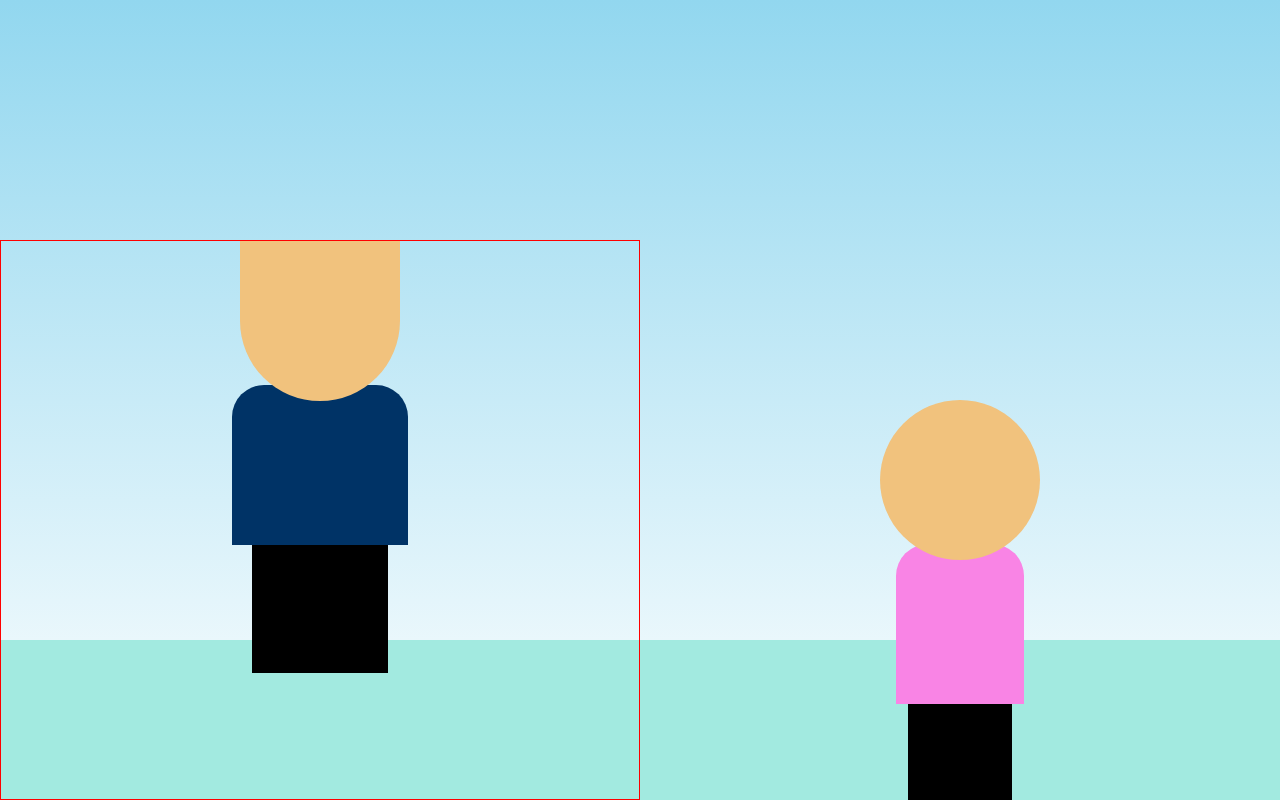
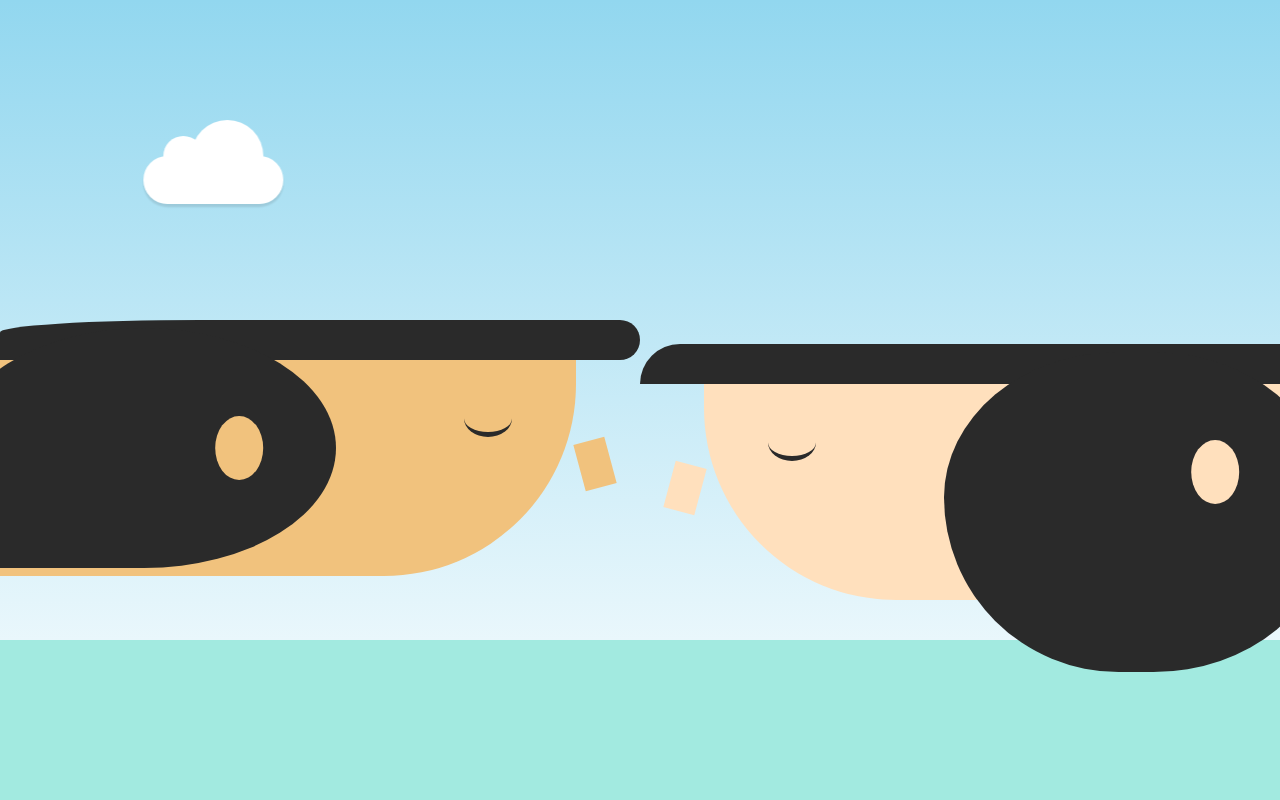
Before and after one commit to bintangadinandra/ultah-ira, a React (Create React App) app: page / in a window 1280 px wide. Shown: the part 3200-4000 px from the top of the page. Built offline with nearby package versions, Linux system fonts and the light colour scheme.

Commit message:
create face

```diff
--- a/src/App.css
+++ b/src/App.css
@@ -76,77 +76,183 @@ a {
 }
 
 .bintang {
-  border: 1px solid red;
+  /* border: 1px solid red; */
   position: absolute;
   width: 50%;
-  height: 70%;
+  height: 60%;
   text-align: center;
   bottom: 0px;
   overflow: hidden;
 }
 
-.bintang>* {
-  margin: auto;
+.bintang-hair {
+  width: 100%;
+  height: 2.5rem;
+  margin-bottom: -1.5rem;
+  position: relative;
+  z-index: 5;
+  border-top-right-radius: 4rem;
+  border-top-left-radius: 100%;
+  border-bottom-right-radius: 4rem;
+  background: #2a2a2a;
+}
+
+.bintang-hair::before {
+  content: '';
+  display: block;
+  position: absolute;
+  left: -3rem;
+  width: 60%;
+  top: .5rem;
+  height: 15rem;
+  background: #2a2a2a;
+  border-radius: 100%;
+  border-bottom-left-radius: 0px;
+}
+
+.bintang-hair::after {
+  content: '';
+  display: block;
+  position: absolute;
+  left: 40%;
+  width: 3rem;
+  height: 4rem;
+  top: 6rem;
+  transform: translateX(-85%);
+  background: #f1c27d;
+  border-radius: 100%;
 }
 
 .bintang-head {
-  width: 10rem;
-  height: 10rem;
+  width: 90%;
+  height: 15rem;
   margin-bottom: -1rem;
   position: relative;
   z-index: 1;
   background: #f1c27d;
-  border-bottom-left-radius: 5rem;
-  border-bottom-right-radius: 5rem;
+  border-bottom-right-radius: 12rem;
+}
+
+.bintang-face::before {
+  content: '';
+  display: block;
+  width: 3rem;
+  height: 2rem;
+  position: absolute;
+  z-index: 10;
+  right: 20%;
+  top: 5rem;
+  border-radius: 100%;
+  border-bottom: 5px solid #2a2a2a;
+}
+
+.bintang-face::after {
+  content: '';
+  display: block;
+  width: 2rem;
+  height: 3rem;
+  background: #f1c27d;
+  position: absolute;
+  z-index: 10;
+  right: 1.8rem;
+  top: 7.5rem;
+  transform: rotate(-15deg)
 }
 
 .bintang-body {
-  width: 11rem;
-  height: 10rem;
+  width: 7rem;
+  height: 100%;
+  border-top-right-radius: 5rem;
   background: #003366;
-  border-top-left-radius: 2rem;
-  border-top-right-radius: 2rem;
-}
-
-.bintang-legs {
-  width: 8.5rem;
-  height: 8rem;
-  background: black;
 }
 
 .ira {
   position: absolute;
   width: 50%;
-  height: 50%;
+  height: 57%;
   right: 0px;
   bottom: 0px;
   overflow: hidden;
+  display: flex;
+  flex-direction: column;
+  align-items: flex-end;
 }
 
-.ira>* {
-  margin: auto;
+.ira-hair {
+  width: 100%;
+  height: 2.5rem;
+  margin-bottom: -1.5rem;
+  position: relative;
+  z-index: 5;
+  background: #2a2a2a;
+  border-top-left-radius: 5rem;
+}
+
+.ira-hair::before {
+  content: '';
+  display: block;
+  position: absolute;
+  right: -3rem;
+  width: 60%;
+  top: .5rem;
+  height: 20rem;
+  background: #2a2a2a;
+  border-radius: 100%;
+  border-bottom-left-radius: 24rem;
+}
+
+.ira-hair::after {
+  content: '';
+  display: block;
+  position: absolute;
+  right: 0px;
+  width: 3rem;
+  height: 4rem;
+  top: 6rem;
+  transform: translateX(-85%);
+  background: #ffe0bd;
+  border-radius: 100%;
 }
 
 .ira-head {
-  width: 10rem;
-  height: 10rem;
+  width: 90%;
+  height: 15rem;
   margin-bottom: -1rem;
   position: relative;
   z-index: 1;
-  background: #f1c27d;
-  border-radius: 9999px;
+  background: #ffe0bd;
+  border-bottom-left-radius: 12rem;
+}
+
+.ira-face::before {
+  content: '';
+  display: block;
+  width: 3rem;
+  height: 2rem;
+  position: absolute;
+  z-index: 10;
+  left: 20%;
+  top: 5rem;
+  border-radius: 100%;
+  border-bottom: 5px solid #2a2a2a;
+}
+
+.ira-face::after {
+  content: '';
+  display: block;
+  width: 2rem;
+  height: 3rem;
+  background: #ffe0bd;
+  position: absolute;
+  z-index: 10;
+  left: 1.8rem;
+  top: 7.5rem;
+  transform: rotate(15deg)
 }
 
 .ira-body {
-  width: 8rem;
-  height: 10rem;
-  background: #F984E5;
-  border-top-left-radius: 2rem;
-  border-top-right-radius: 2rem;
+  width: 7rem;
+  flex-grow: 1;
+  border-top-left-radius: 5rem;
+  background: #ffb4e2;
 }
-
-.ira-legs {
-  width: 6.5rem;
-  height: 8rem;
-  background: black;
-}
--- a/src/App.js
+++ b/src/App.js
@@ -98,7 +98,8 @@ class App extends Component {
           style={{
             background: `linear-gradient(${PinkyBoy}, ${SkyBlue})`,
             color: White,
-            position: "relative"
+            position: "relative",
+            zIndex: "1"
           }}
           justifyContent="center"
           alignItems="center"
@@ -113,6 +114,9 @@ class App extends Component {
             <Clouds scale="0.6" duration="10" />
             <Clouds scale="0.3" duration="20" />
             <Clouds scale="0.2" duration="25" />
+            <Clouds scale="0.4" duration="15" />
+            <Clouds scale="0.3" duration="25" />
+            <Clouds scale="0.2" duration="35" />
             <Clouds scale="0.4" duration="15" />
           </div>
           <div
@@ -149,18 +153,16 @@ class App extends Component {
           notPadded
         >
           <div class="bintang">
+            <div class="bintang-hair" />
             <div class="bintang-head" />
-            <div class="bintang-body" />
-            <div class="bintang-right-arm" />
-            <div class="bintang-right-hand" />
-            <div class="bintang-legs" />
+            <div class="bintang-face" />
+            {/* <div class="bintang-body" /> */}
           </div>
           <div class="ira">
+            <div class="ira-hair" />
             <div class="ira-head" />
-            <div class="ira-body" />
-            <div class="ira-left-arm" />
-            <div class="ira-left-hand" />
-            <div class="ira-legs" />
+            <div class="ira-face" />
+            {/* <div class="ira-body" /> */}
           </div>
           <div
             style={{
```
